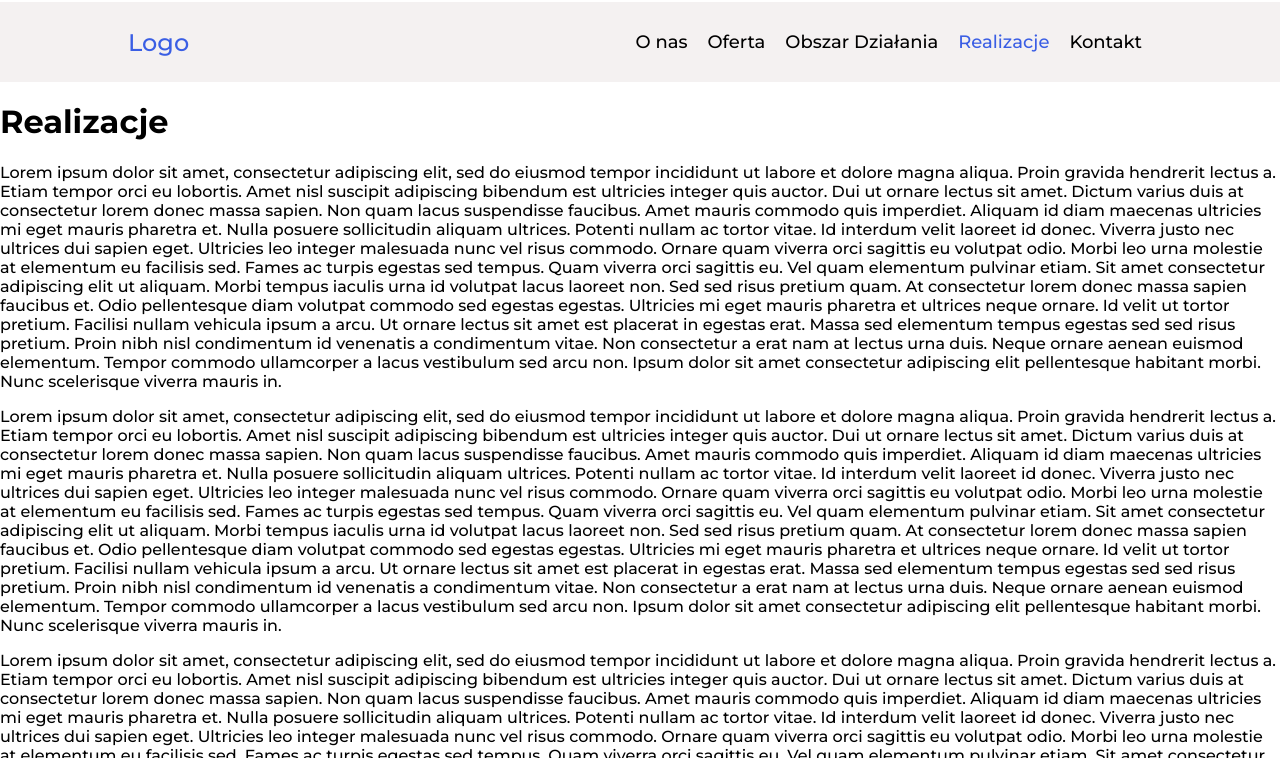
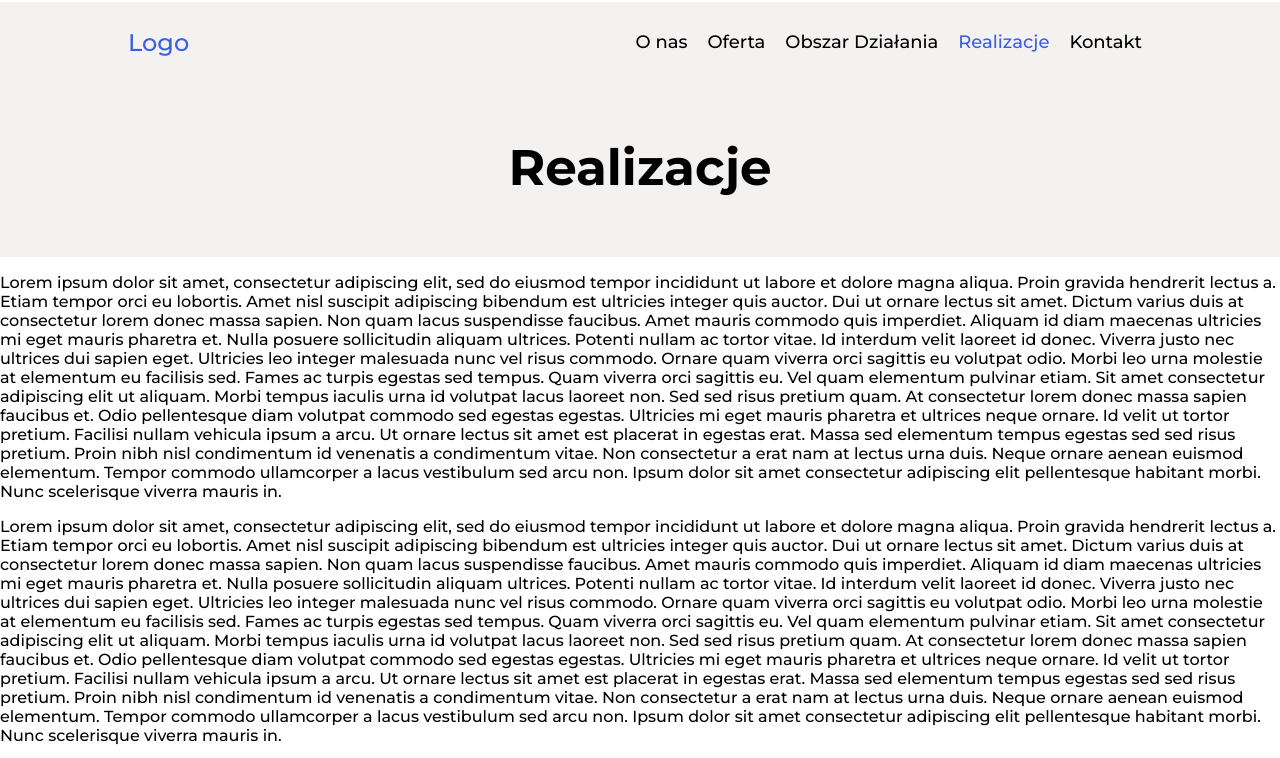
Before and after one commit to JayCodeGitHub/Fences-Website, a Gatsby site: page /Realizacje in a window 1280 px wide. Shown: the part 33-791 px from the top of the page. Built offline with nearby package versions, Linux system fonts and the light colour scheme; Gatsby itself is replaced by a stand-in of ours.

Commit message:
Added Header to Realizacje page

```diff
--- a/src/pages/Realizacje.jsx
+++ b/src/pages/Realizacje.jsx
@@ -5,13 +5,7 @@ import Header from '../components/Header/Header';
 function RealizacjePage() {
   return (
     <MainTemplate>
-      <br />
-      <br />
-      <br />
-      <br />
-      <br />
-      <br />
-      <h1>Realizacje</h1>
+      <Header title="Realizacje" />
       <p>
         Lorem ipsum dolor sit amet, consectetur adipiscing elit, sed do eiusmod
         tempor incididunt ut labore et dolore magna aliqua. Proin gravida
```
